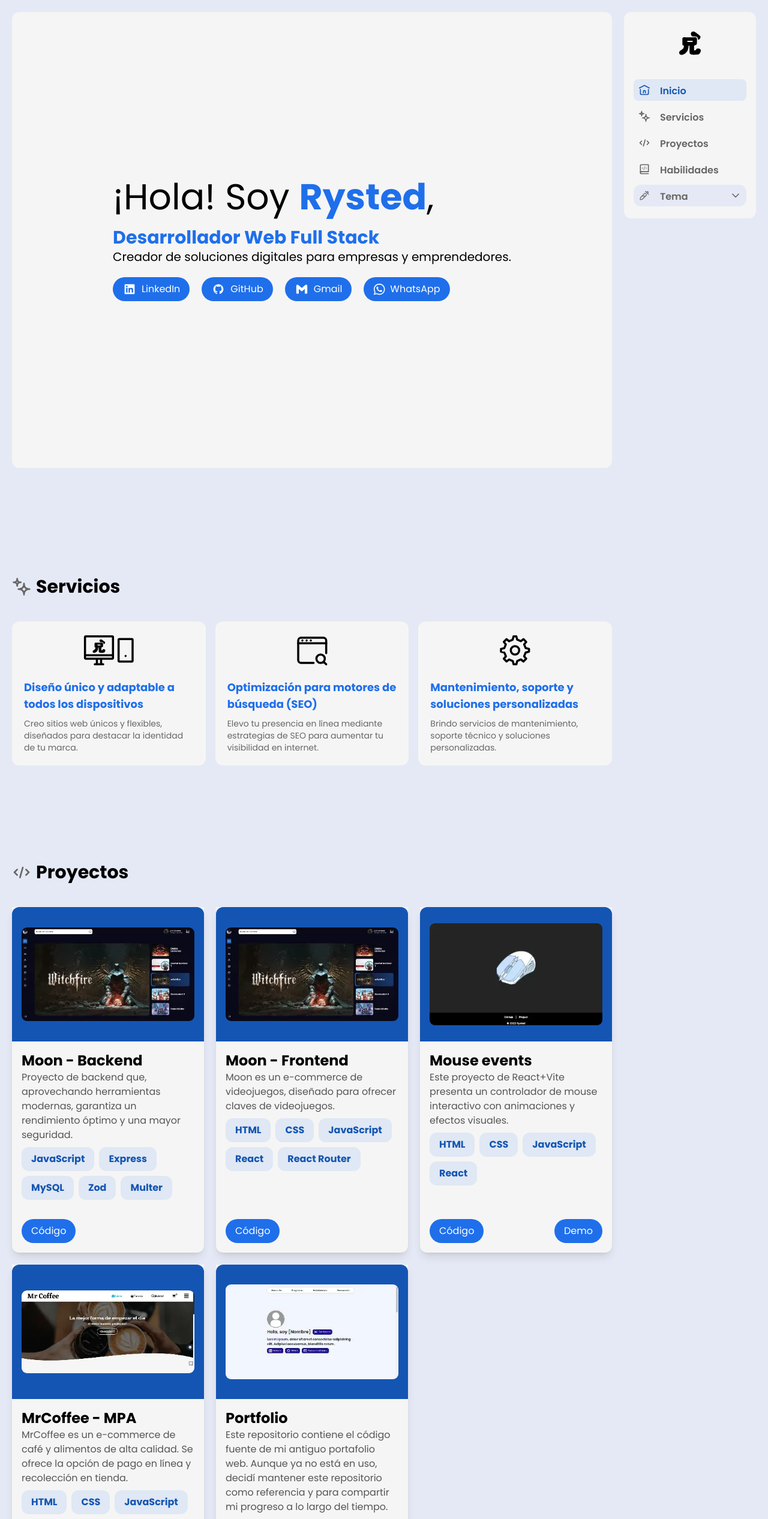
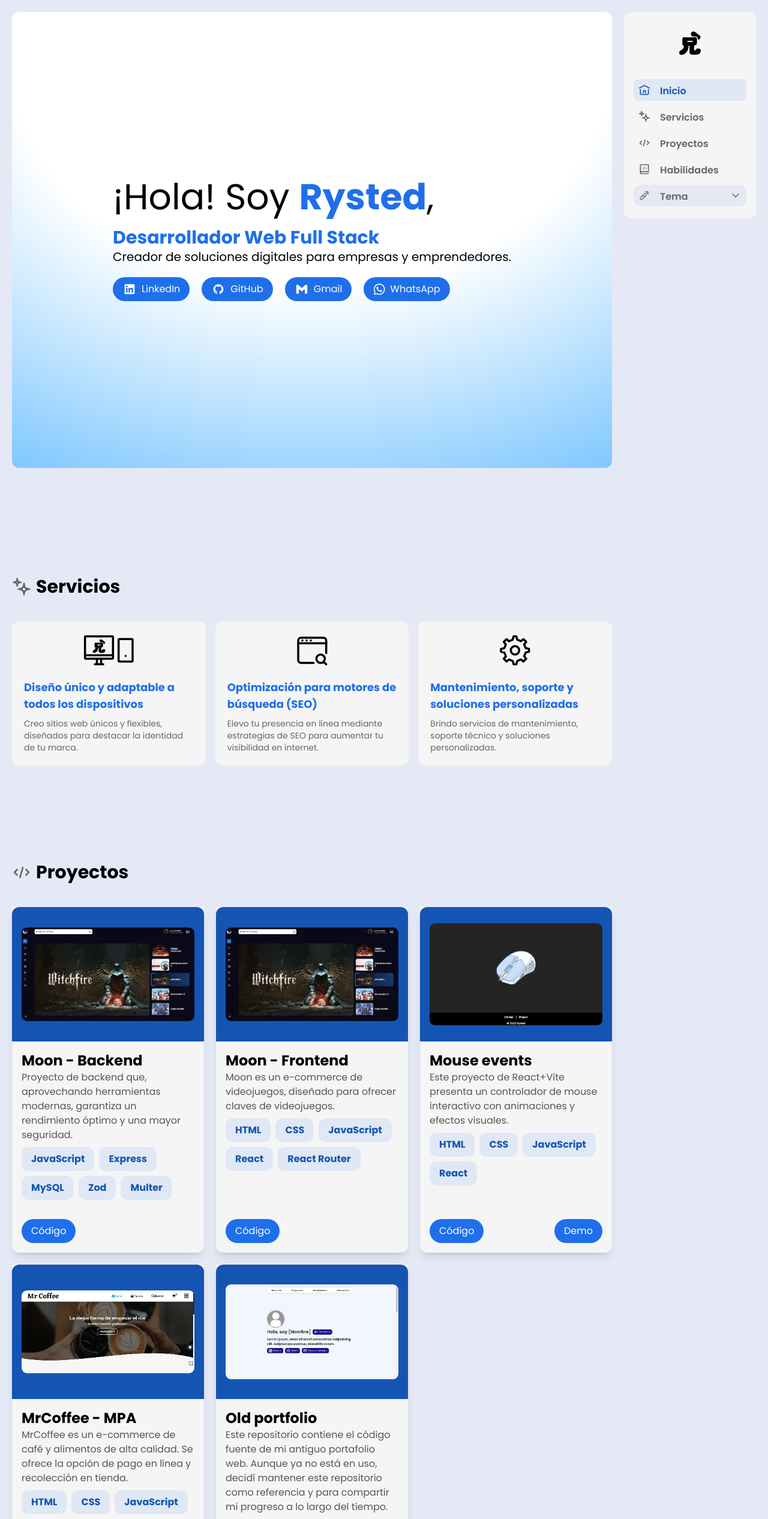
Before and after one commit to Rysted/portfolio, a React (Vite) app: page / in a window 1280 px wide. Shown: the top 2532 px of the page at 60% size. Built offline with nearby package versions, Linux system fonts and the light colour scheme.

Commit message:
Actualiza estilos de la página de inicio y cambia el título del proyecto de "Portfolio" a "Antiguo portfolio"

```diff
--- a/src/components/Home.tsx
+++ b/src/components/Home.tsx
@@ -7,8 +7,8 @@ const Home = () => {
       id="home"
       className="items-center lg:p-5 pt-24 lg:pt-5 h-screen select-none"
     >
-      <article className="w-full h-full p-5 rounded-xl flex justify-center items-center lg:bg-light_highlight lg:dark:bg-dark_highlight transition-all duration-200 ease-in-out">
-        <div className="max-w-[800px] lg:max-w-[1100px]">
+      <article className="relative overflow-hidden w-full h-full p-5 rounded-xl flex justify-center items-center lg:bg-transparent transition-all duration-200 ease-in-out">
+        <div className="relative max-w-[800px] lg:max-w-[1100px]">
           <h1 className="text-4xl md:text-5xl lg:text-6xl text-light_text dark:text-dark_text transition-all duration-200 ease-in-out">
             ¡Hola! Soy{" "}
             <b className="text-primary-500 dark:text-primary-300 transition-all duration-200 ease-in-out">
@@ -57,6 +57,7 @@ const Home = () => {
             </Redirect>
           </nav>
         </div>
+        <div className="hidden lg:block absolute inset-0 -z-10 h-full w-full items-center px-5 py-24 dark:bg-[radial-gradient(125%_125%_at_50%_10%,#000_40%,#4ab0ff_100%)] bg-[radial-gradient(125%_125%_at_50%_10%,#fff_40%,#4ab0ff_100%)]"></div>
       </article>
     </section>
   );
--- a/src/components/projects/ProjectData.ts
+++ b/src/components/projects/ProjectData.ts
@@ -48,7 +48,7 @@ export const ProjectData = [
   },
   {
     image: "portfolioExample.webp",
-    title: "Portfolio",
+    title: "Old portfolio",
     description:
       "Este repositorio contiene el código fuente de mi antiguo portafolio web. Aunque ya no está en uso, decidí mantener este repositorio como referencia y para compartir mi progreso a lo largo del tiempo.",
     tags: ["HTML", "CSS", "JavaScript", "React"],
```
